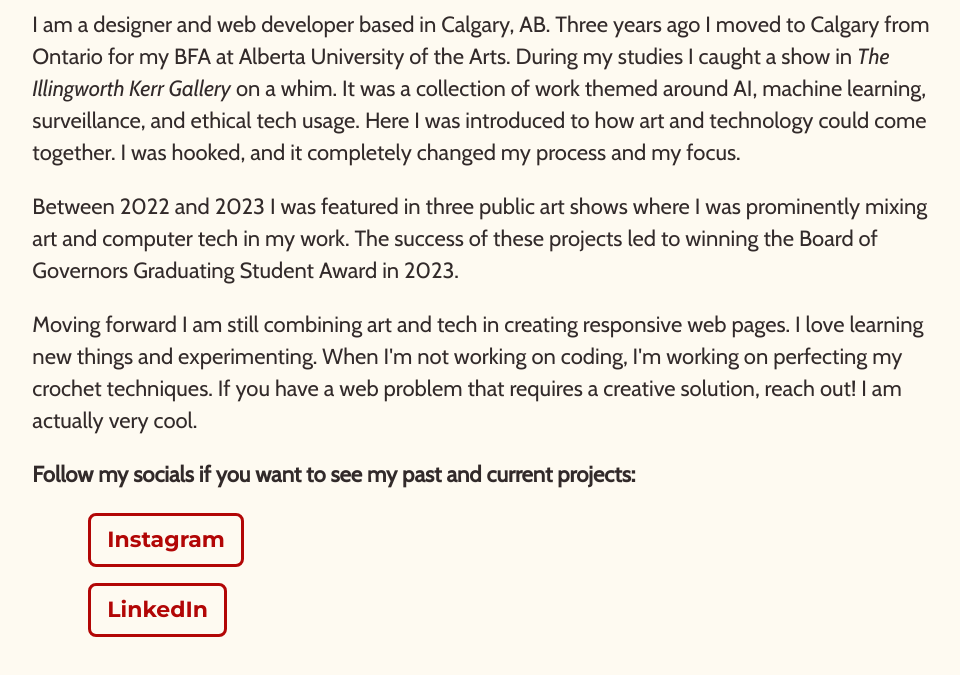
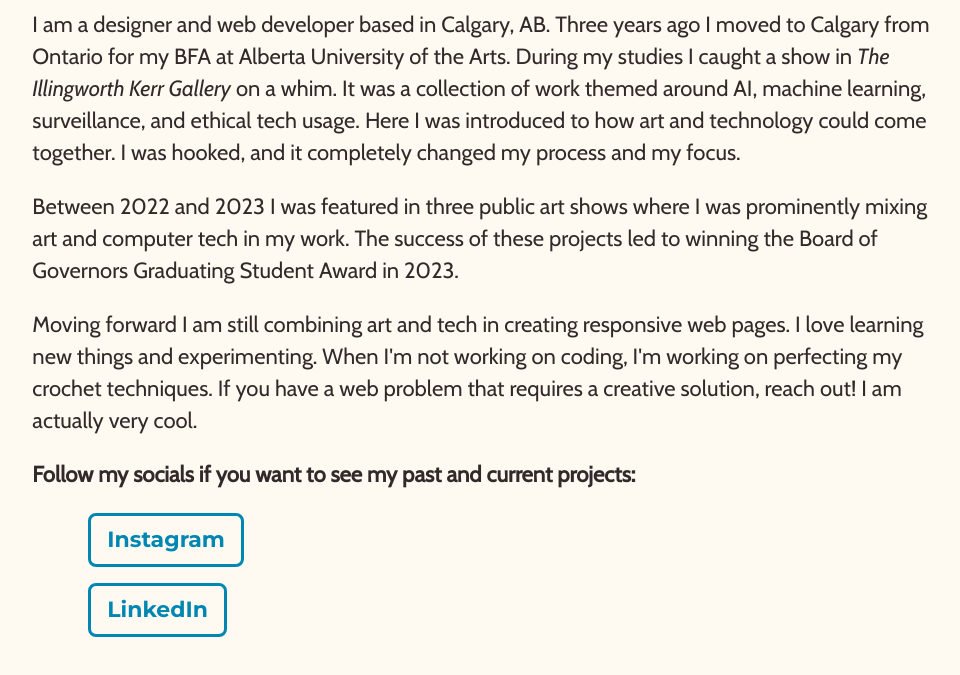
Before and after one commit to sydneyYYC/cpnt260-a1, a plain HTML site: page index.html in a window 1280 px wide. Shown: the part 229-904 px from the top of the page, without its empty margins (147-1107 px from the left). Drawn offline with nearby package versions, Linux system fonts and the light colour scheme.

Commit message:
simplified colors , changed buttons to blue

```diff
--- a/css/style.css
+++ b/css/style.css
@@ -57,16 +57,16 @@ ul{
   width: fit-content;
 
   background-color: hsl(44, 88%, 97%);
-  color: 	hsl(0, 94%, 36%);
+  color: 	hsl(195, 100%, 35%);
   border-style: solid;
 
-  border-color:	hsl(0, 94%, 36%);
+  border-color:	hsl(195, 100%, 35%);
   border-radius: .5rem;
 }
 
 /* Hover state */
 a:hover {
-  background-color:	hsl(0, 94%, 36%);
+  background-color:	hsl(195, 100%, 35%);
   color:hsl(44, 88%, 97%);
   font-weight:bold;
 
```
Also changed, not shown: 1 other file.
